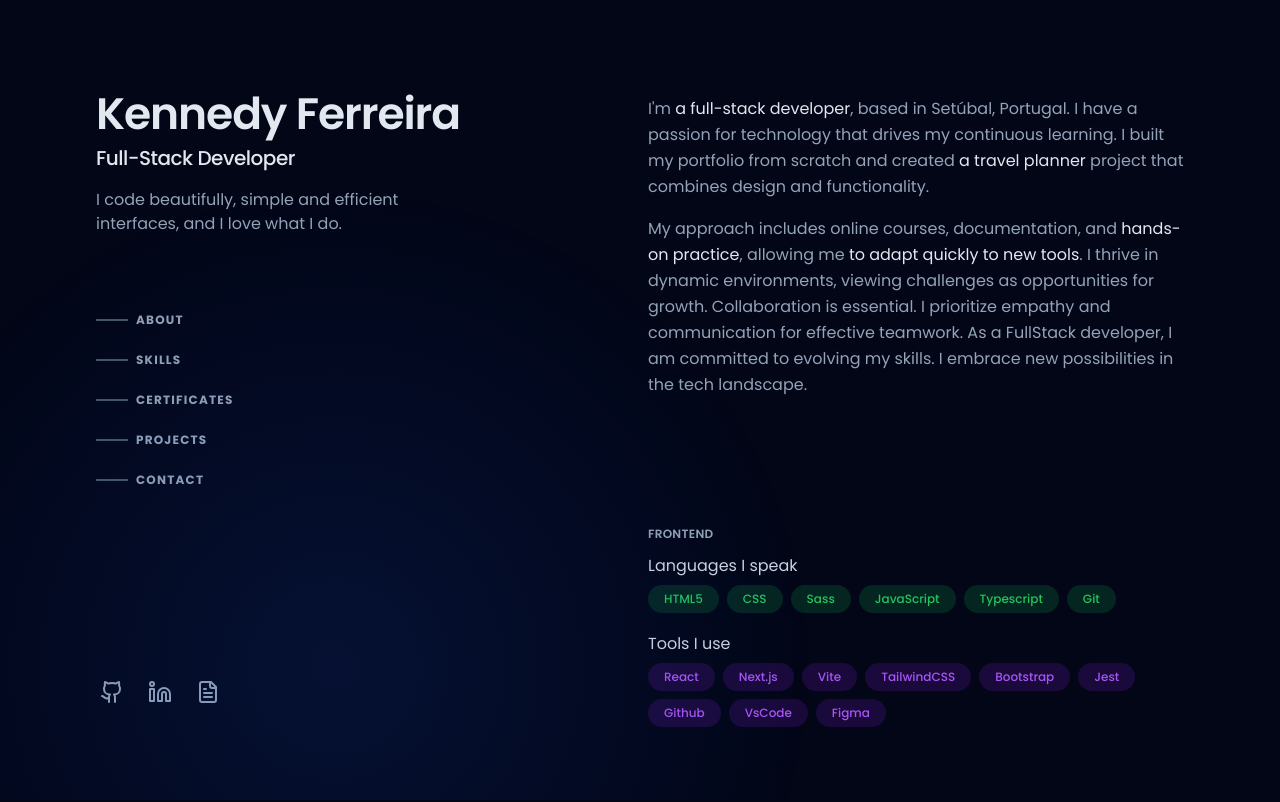
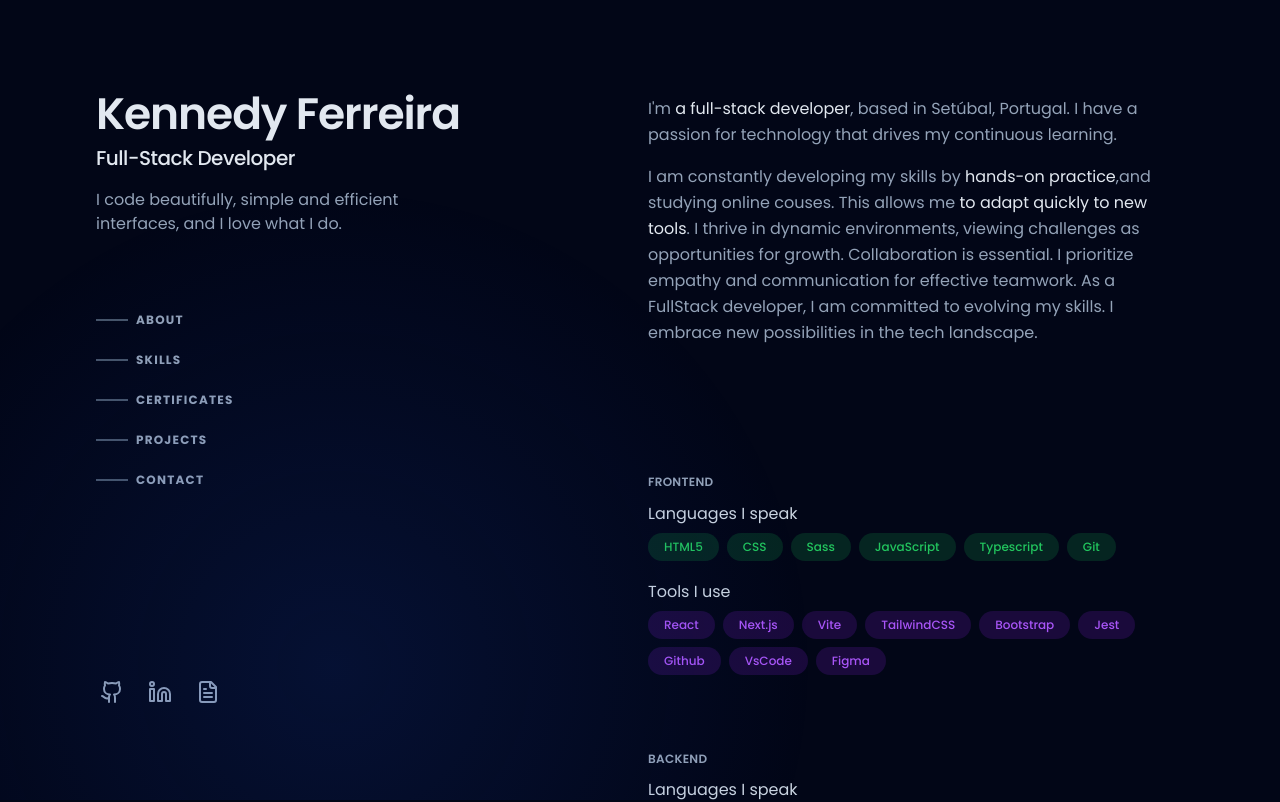
Before and after one commit to kennedysferreira/portifolio, a React (Vite) app: page / in a window 1280 px wide. Shown: the top 802 px of the page. Built offline with nearby package versions, Linux system fonts and the light colour scheme.

Commit message:
Update main.tsx

```diff
--- a/src/components/main.tsx
+++ b/src/components/main.tsx
@@ -19,17 +19,11 @@ export function Main() {
         <p>
           I'm <span className="text-slate-200">a full-stack developer</span>,
           based in Setúbal, Portugal. I have a passion for technology that
-          drives my continuous learning. I built my portfolio from scratch and
-          created{" "}
-          <a href="" className="text-slate-200">
-            {" "}
-            a travel planner
-          </a>{" "}
-          project that combines design and functionality.
+          drives my continuous learning.
         </p>
         <p>
-          My approach includes online courses, documentation, and{" "}
-          <span className="text-slate-200">hands-on practice</span>, allowing me{" "}
+          I am constantly developing my skills by{" "}
+          <span className="text-slate-200">hands-on practice</span>,and studying online couses. This allows me{" "}
           <span className="text-slate-200">to adapt quickly to new tools</span>.
           I thrive in dynamic environments, viewing challenges as opportunities
           for growth. Collaboration is essential. I prioritize empathy and
```
